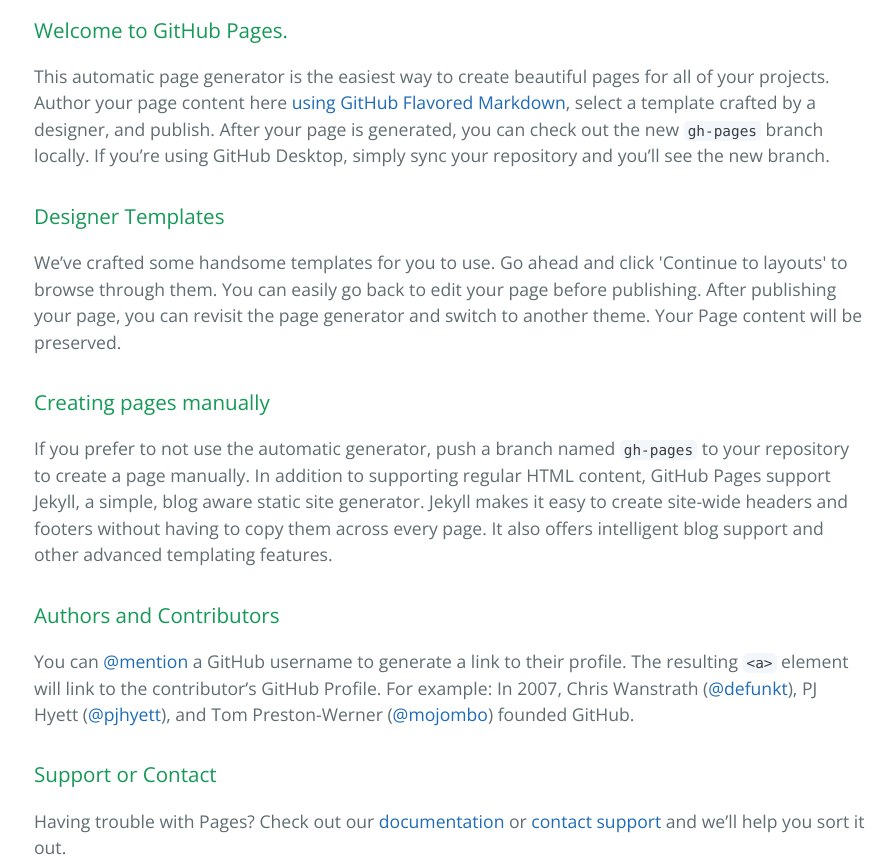
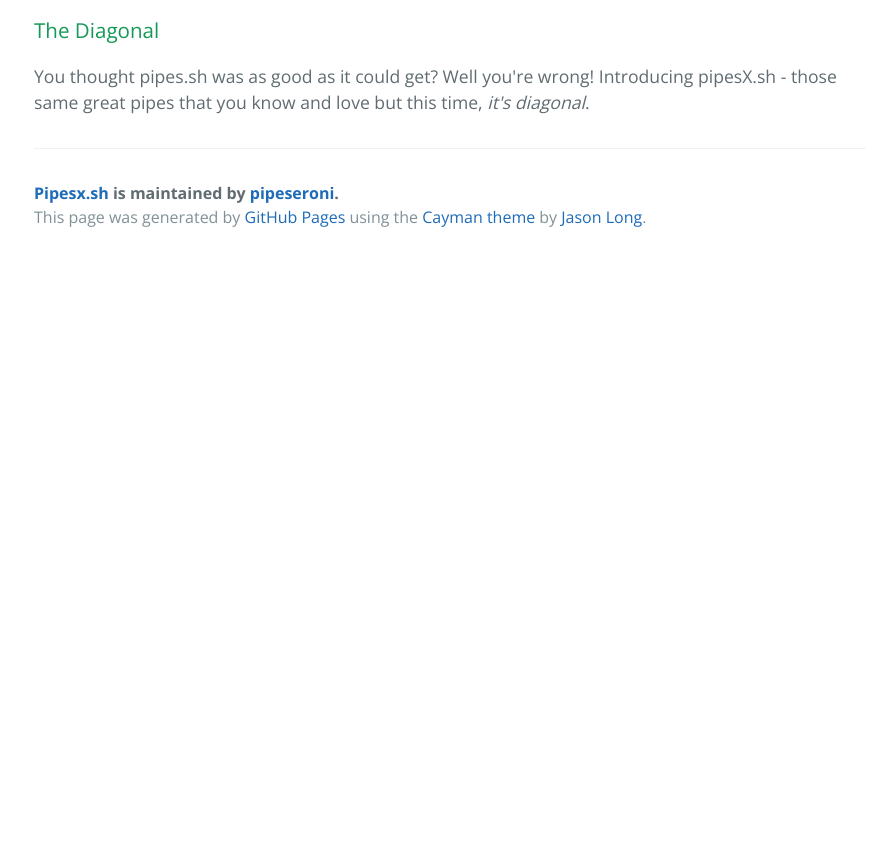
Before and after one commit to pipeseroni/pipesX.sh, a plain HTML site: page index.html in a window 1280 px wide. Shown: the part 400-1264 px from the top of the page, without its empty margins (190-1082 px from the left). After the commit the page ends 800 px from the top, so only its background shows below. Drawn offline with nearby package versions, Linux system fonts and the light colour scheme.

```diff
--- a/index.html
+++ b/index.html
@@ -20,29 +20,9 @@
 
     <section class="main-content">
       <h3>
-<a id="welcome-to-github-pages" class="anchor" href="#welcome-to-github-pages" aria-hidden="true"><span class="octicon octicon-link"></span></a>Welcome to GitHub Pages.</h3>
+<a id="the-diagonal" class="anchor" href="#the-diagonal" aria-hidden="true"><span class="octicon octicon-link"></span></a>The Diagonal</h3>
 
-<p>This automatic page generator is the easiest way to create beautiful pages for all of your projects. Author your page content here <a href="https://guides.github.com/features/mastering-markdown/">using GitHub Flavored Markdown</a>, select a template crafted by a designer, and publish. After your page is generated, you can check out the new <code>gh-pages</code> branch locally. If you’re using GitHub Desktop, simply sync your repository and you’ll see the new branch.</p>
-
-<h3>
-<a id="designer-templates" class="anchor" href="#designer-templates" aria-hidden="true"><span class="octicon octicon-link"></span></a>Designer Templates</h3>
-
-<p>We’ve crafted some handsome templates for you to use. Go ahead and click 'Continue to layouts' to browse through them. You can easily go back to edit your page before publishing. After publishing your page, you can revisit the page generator and switch to another theme. Your Page content will be preserved.</p>
-
-<h3>
-<a id="creating-pages-manually" class="anchor" href="#creating-pages-manually" aria-hidden="true"><span class="octicon octicon-link"></span></a>Creating pages manually</h3>
-
-<p>If you prefer to not use the automatic generator, push a branch named <code>gh-pages</code> to your repository to create a page manually. In addition to supporting regular HTML content, GitHub Pages support Jekyll, a simple, blog aware static site generator. Jekyll makes it easy to create site-wide headers and footers without having to copy them across every page. It also offers intelligent blog support and other advanced templating features.</p>
-
-<h3>
-<a id="authors-and-contributors" class="anchor" href="#authors-and-contributors" aria-hidden="true"><span class="octicon octicon-link"></span></a>Authors and Contributors</h3>
-
-<p>You can <a href="https://github.com/blog/821" class="user-mention">@mention</a> a GitHub username to generate a link to their profile. The resulting <code>&lt;a&gt;</code> element will link to the contributor’s GitHub Profile. For example: In 2007, Chris Wanstrath (<a href="https://github.com/defunkt" class="user-mention">@defunkt</a>), PJ Hyett (<a href="https://github.com/pjhyett" class="user-mention">@pjhyett</a>), and Tom Preston-Werner (<a href="https://github.com/mojombo" class="user-mention">@mojombo</a>) founded GitHub.</p>
-
-<h3>
-<a id="support-or-contact" class="anchor" href="#support-or-contact" aria-hidden="true"><span class="octicon octicon-link"></span></a>Support or Contact</h3>
-
-<p>Having trouble with Pages? Check out our <a href="https://help.github.com/pages">documentation</a> or <a href="https://github.com/contact">contact support</a> and we’ll help you sort it out.</p>
+<p>You thought pipes.sh was as good as it could get? Well you're wrong! Introducing pipesX.sh - those same great pipes that you know and love but this time, <em>it's diagonal</em>.</p>
 
       <footer class="site-footer">
         <span class="site-footer-owner"><a href="https://github.com/pipeseroni/pipesX.sh">Pipesx.sh</a> is maintained by <a href="https://github.com/pipeseroni">pipeseroni</a>.</span>
```
Also changed, not shown: params.json (+1 -1 lines).
